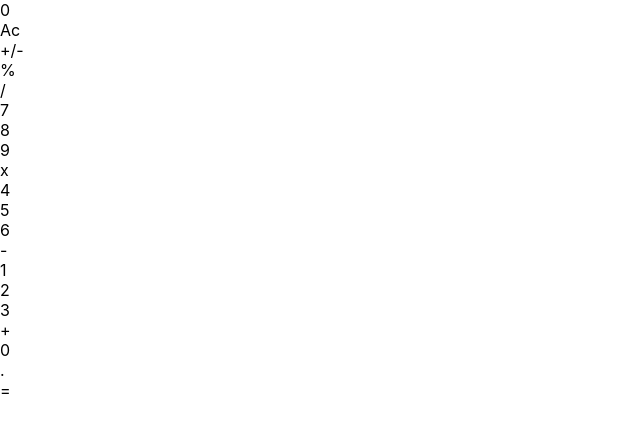
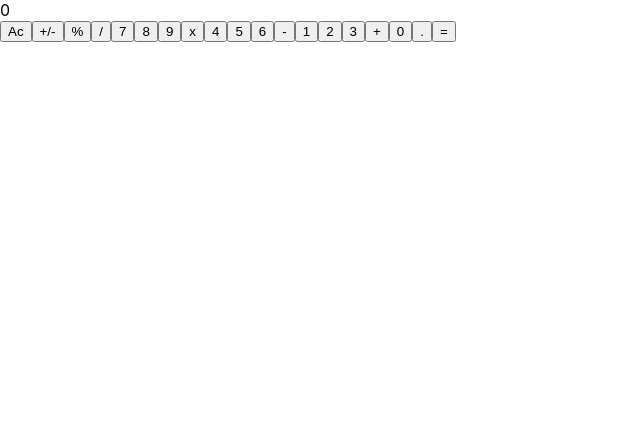
Before and after one commit to SaneMyburg/math-magicians, a React (Create React App) app: page / in a window 1280 px wide. Shown: the top 432 px of the page, without its empty margins (0-640 px from the left). Built offline with nearby package versions, Linux system fonts and the light colour scheme.

Commit message:
Make creatdigits return buttons

```diff
--- a/src/components/Calculator.js
+++ b/src/components/Calculator.js
@@ -2,7 +2,11 @@ import PropTypes from 'prop-types';
 
 const CreateDigits = (props) => {
   const { digits } = props;
-  return <div className="digits">{digits}</div>;
+  return (
+    <button className="digits" type="button">
+      {digits}
+    </button>
+  );
 };
 
 function Calculator() {
--- /dev/null
+++ b/src/components/calculator.css
@@ -0,0 +1,7 @@
+* {
+  font-family: "Poppins", sans-serif;
+}
+
+.App {
+  width: 24vw;
+}
```
